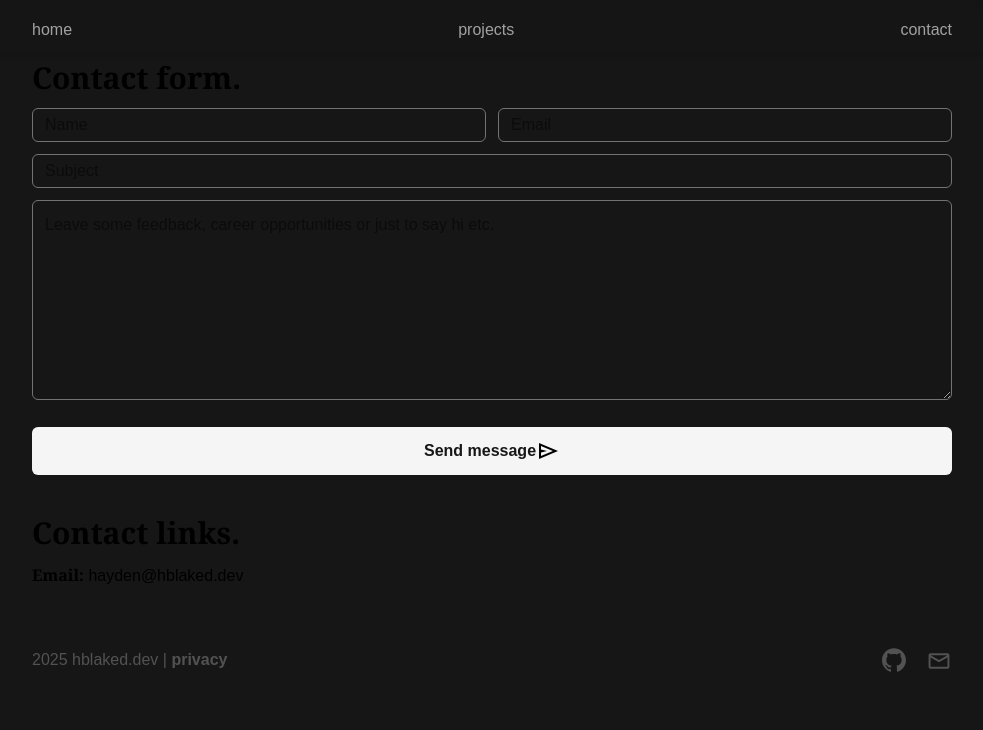
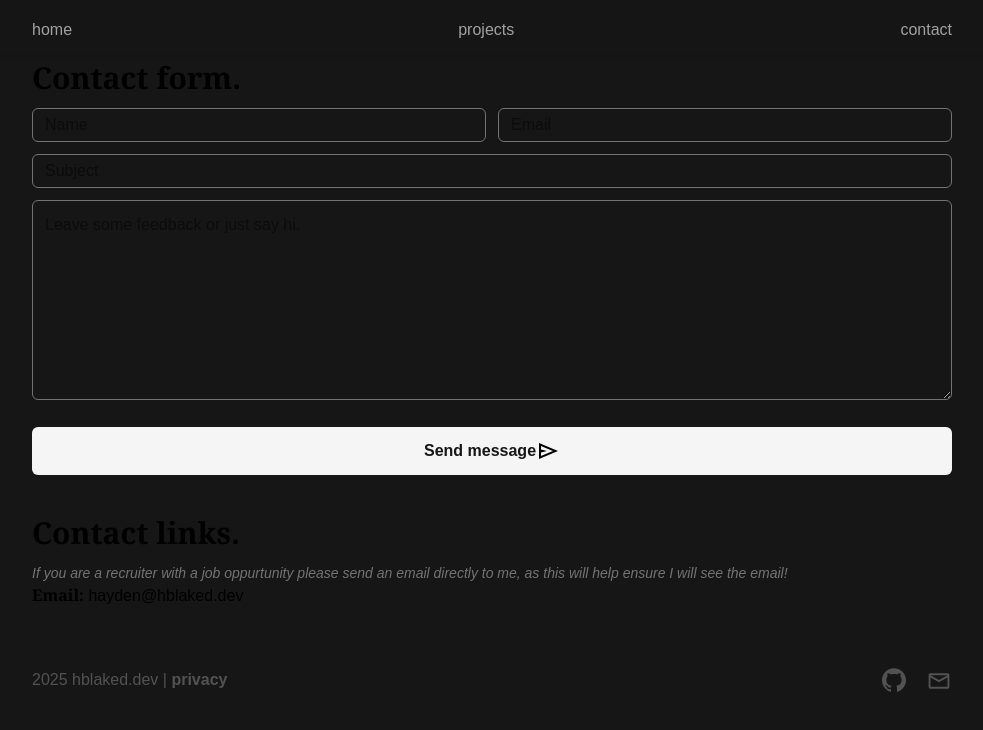
Before and after one commit to hblaked/portfolio, a React (Vite) app: page /contact in a window 1280 px wide. Shown: the top 730 px of the page, without its empty margins (148-1131 px from the left). Built offline with nearby package versions, Linux system fonts and the light colour scheme.

Commit message:
Contact form | [Fix-4] | Final fix (for now)

```diff
--- a/src/assets/components/contactlinks.jsx
+++ b/src/assets/components/contactlinks.jsx
@@ -12,18 +12,17 @@ export default function ContactLinks() {
     const res = await fetch('https://api.web3forms.com/submit', {
       method: 'POST',
       headers: {
-        'Content-Type': 'application/json',
+        "Content-Type": 'application/json',
         Accept: 'application/json'
       },
-      body: json,
+      body: json
     }).then((res) => res.json);
 
     if (res.sucess) {
-      console.log('Message sent.', res);
       event.target.reset();
     } else {
-      console.error('Error', res);
-    }
+      event.target.reset();
+    };
   };
 
   return (
@@ -37,14 +36,15 @@ export default function ContactLinks() {
             <input name='email' className='w-full p-1 pl-3 pr-3 border border-neutral-500 rounded-md' type='email' placeholder='Email' required />
           </div>
           <input name='subject' className='w-full p-1 pl-3 pr-3 mt-3 border border-neutral-500 rounded-md' type='text' placeholder='Subject' />
-          <textarea name='message' className='w-full h-50 p-3 mt-3 border border-neutral-500 rounded-md' placeholder='Leave some feedback, career opportunities or just to say hi etc.' required />
+          <textarea name='message' className='w-full h-50 p-3 mt-3 border border-neutral-500 rounded-md' placeholder='Leave some feedback or just say hi.' required />
           <button type='submit' className='cursor-pointer flex items-center justify-center w-full p-3 bg-neutral-100 hover:bg-neutral-300 text-neutral-900 rounded-md font-bold mt-5'>Send message <svg xmlns="http://www.w3.org/2000/svg" height="24px" viewBox="0 -960 960 960" width="24px"><path d="M120-160v-640l760 320-760 320Zm80-120 474-200-474-200v140l240 60-240 60v140Zm0 0v-400 400Z"/></svg></button>
         </form>
       </div>
 
-      <div className='flex flex-col gap-3'>
+      <div className='flex flex-col'>
         <h1 className='font-bold font-serif text-3xl'>Contact links.</h1>
 
+        <p className='text-sm italic text-neutral-500 mt-3'>If you are a recruiter with a job oppurtunity please send an email directly to me, as this will help ensure I will see the email!</p>
         <p><span className="font-bold font-serif">Email:</span> hayden@hblaked.dev</p>
       </div>
 
```
